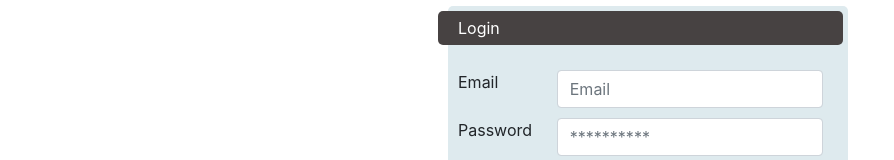
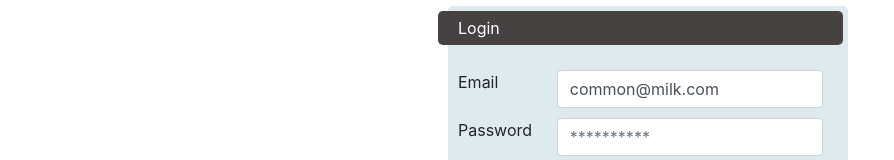
Before and after one commit to mordor737/MilkAccounting, an Angular app: page /login in a window 1280 px wide. Shown: the part 290-450 px from the top of the page, without its empty margins (0-894 px from the left). Built offline with nearby package versions, Linux system fonts and the light colour scheme.

Commit message:
login to home navigation logic

```diff
--- a/src/app/login/login.component.html
+++ b/src/app/login/login.component.html
@@ -14,6 +14,7 @@
           placeholder="Email"
           ngModel
           required
+          [(ngModel)]="email"
         />
       </div>
     </div>
--- a/src/app/login/login.component.ts
+++ b/src/app/login/login.component.ts
@@ -12,6 +12,7 @@ export class LoginComponent implements OnInit {
   @ViewChild('login') loginForm: NgForm;
   user = { email: '', password: '', returnSecureToken: true };
   errorMsg: string;
+  email: string = 'common@milk.com';
   constructor(private uerService: UserService, private router: Router) {}
 
   ngOnInit(): void {}
@@ -22,7 +23,7 @@ export class LoginComponent implements OnInit {
     console.log(this.user);
     this.uerService.authenticateUser(this.user).subscribe(
       (res: Response) => {
-        console.log('Response: ' + res);
+        this.router.navigate(['']);
       },
       (error) => {
         console.table(error.error.error.message);
```
